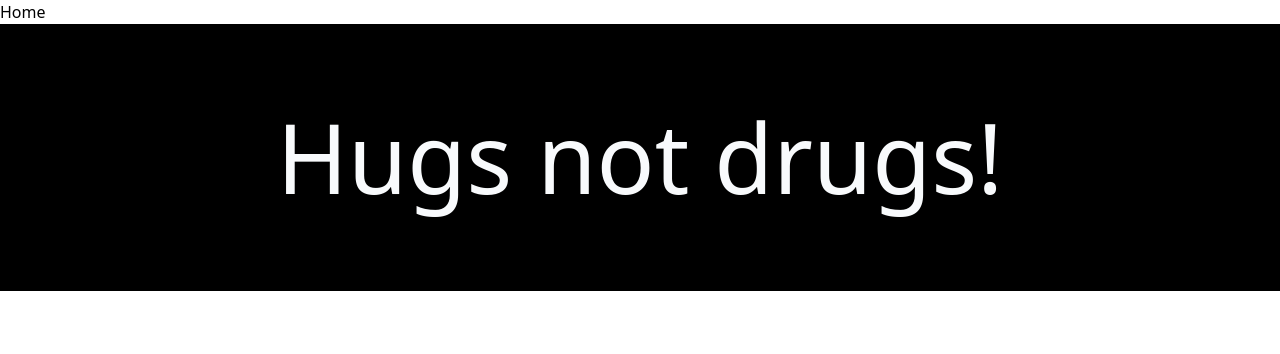
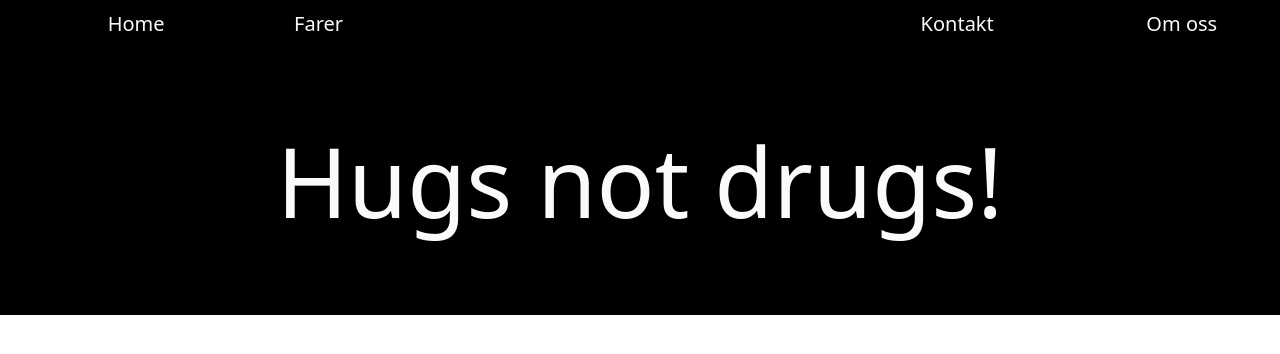
Before and after one commit to M4x29/Holdningskampanje-rus, a website: page src/index.html in a window 1280 px wide. Drawn offline with Linux system fonts and the light colour scheme.

Commit message:
Lagde Navbar på index.html

```diff
--- a/src/index.html
+++ b/src/index.html
@@ -9,8 +9,15 @@
 </head>
 <body>
     <main class="flex flex-col h-screen w-screen">
-        <nav class="flex flex-row w-screen ">
-            <div>Home</div>
+        <nav class="flex flex-row just w-screen h-12 pl-20 bg-black text-xl">
+            <div class="flex justify-center items-center w-32 h-full text-slate-50 group transition-all duration-300 ease-in-out"><span class="bg-left-bottom bg-gradient-to-r from-white to-white bg-[length:0%_2px] bg-no-repeat group-hover:bg-[length:100%_2px] transition-all duration-500 ease-out cursor-pointer">Home</span></div>
+            <div class="w-20"></div>
+            <div class="flex justify-center items-center w-32 h-full text-slate-50 group transition-all duration-300 ease-in-out"><span class="bg-left-bottom bg-gradient-to-r from-white to-white bg-[length:0%_2px] bg-no-repeat group-hover:bg-[length:100%_2px] transition-all duration-500 ease-out cursor-pointer">Farer</span></div>
+            <div class="w-1/2"></div>
+            <div class="flex justify-center items-center w-32 h-full text-slate-50 group transition-all duration-300 ease-in-out"><span class="bg-left-bottom bg-gradient-to-r from-white to-white bg-[length:0%_2px] bg-no-repeat group-hover:bg-[length:100%_2px] transition-all duration-500 ease-out cursor-pointer">Kontakt</span></div>
+            <div class="w-32"></div>
+            <div class="flex justify-center items-center w-32 h-full text-slate-50 group transition-all duration-300 ease-in-out"><span class="bg-left-bottom bg-gradient-to-r from-white to-white bg-[length:0%_2px] bg-no-repeat group-hover:bg-[length:100%_2px] transition-all duration-500 ease-out cursor-pointer">Om oss</span></div>
+            <div class="w-12"></div>
         </nav>
         <section class="flex justify-center items-center bg-black w-full h-1/3">
             <h1 class="text-8xl text-slate-50">Hugs not drugs!</h1>
```
Also changed, not shown: dist/output.css.
